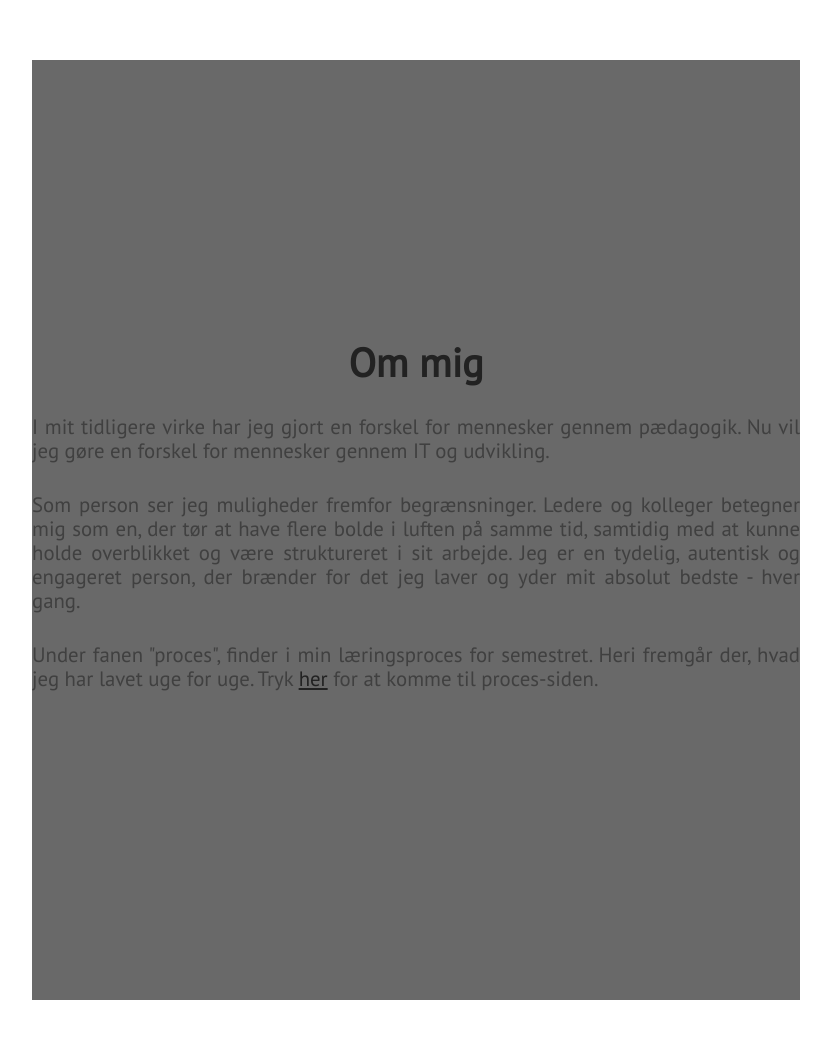
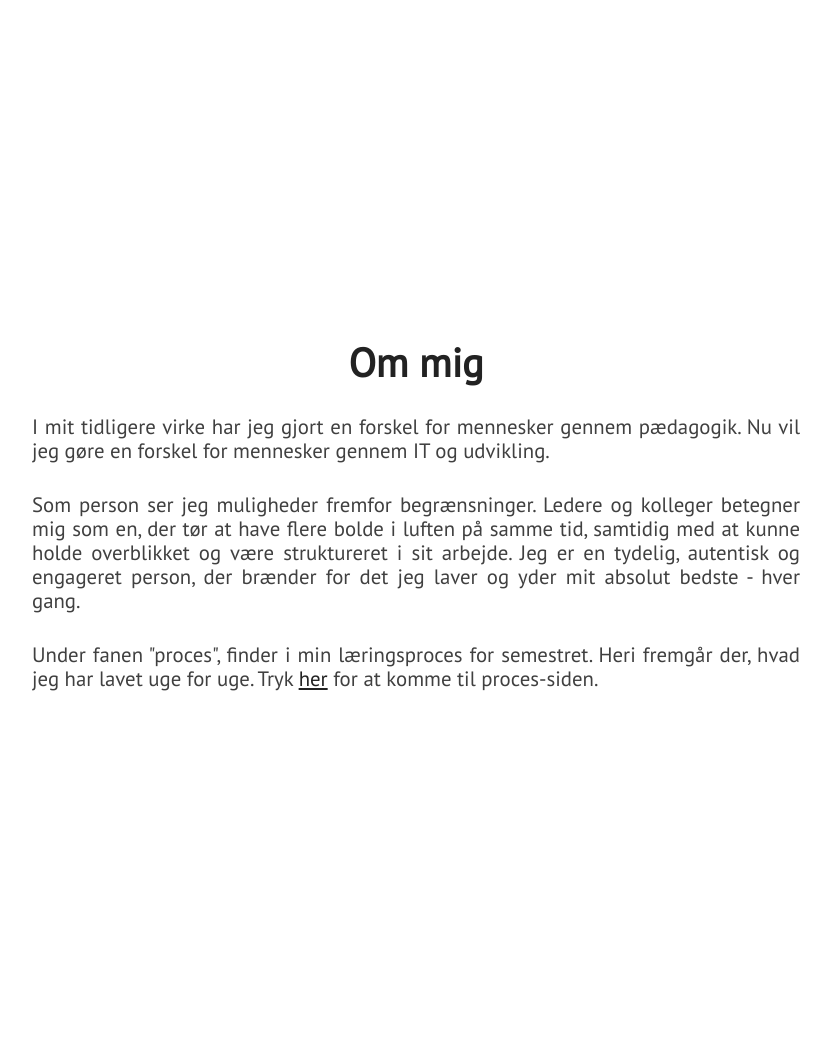
Before and after one commit to EmreAltiintas/portfolio, a Jekyll site: the page built from index.html, in a window 1280 px wide. Shown: the part 900-1960 px from the top of the page, without its empty margins (224-1055 px from the left). Built offline with Jekyll 4.4.1, drawn with Linux system fonts in a browser that asks for light colours; nearby versions of some CDN libraries; grey boxes are pictures that could not be loaded.

Commit message:
Update main.css

```diff
--- a/assets/css/main.css
+++ b/assets/css/main.css
@@ -163,7 +163,6 @@ img {
 }
 
 .section {
-  background: #696969;
   max-width: 768px;
   margin: 60px auto;
   padding: 20px 0;
```
